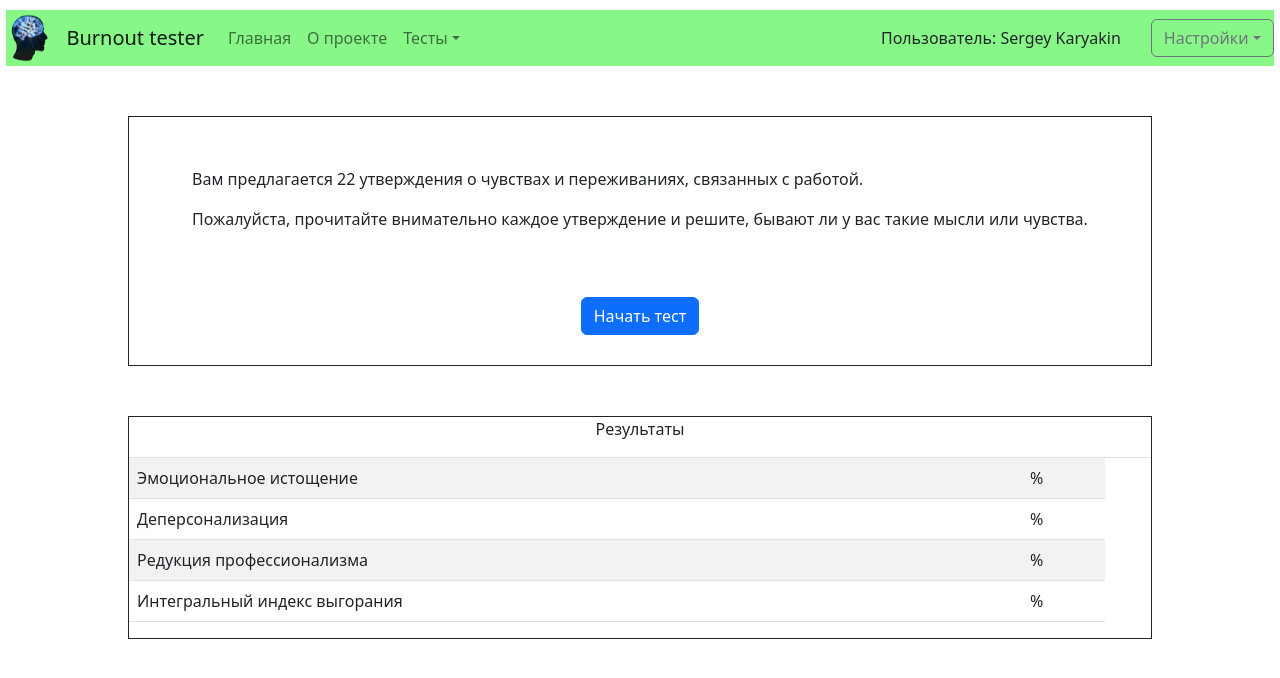
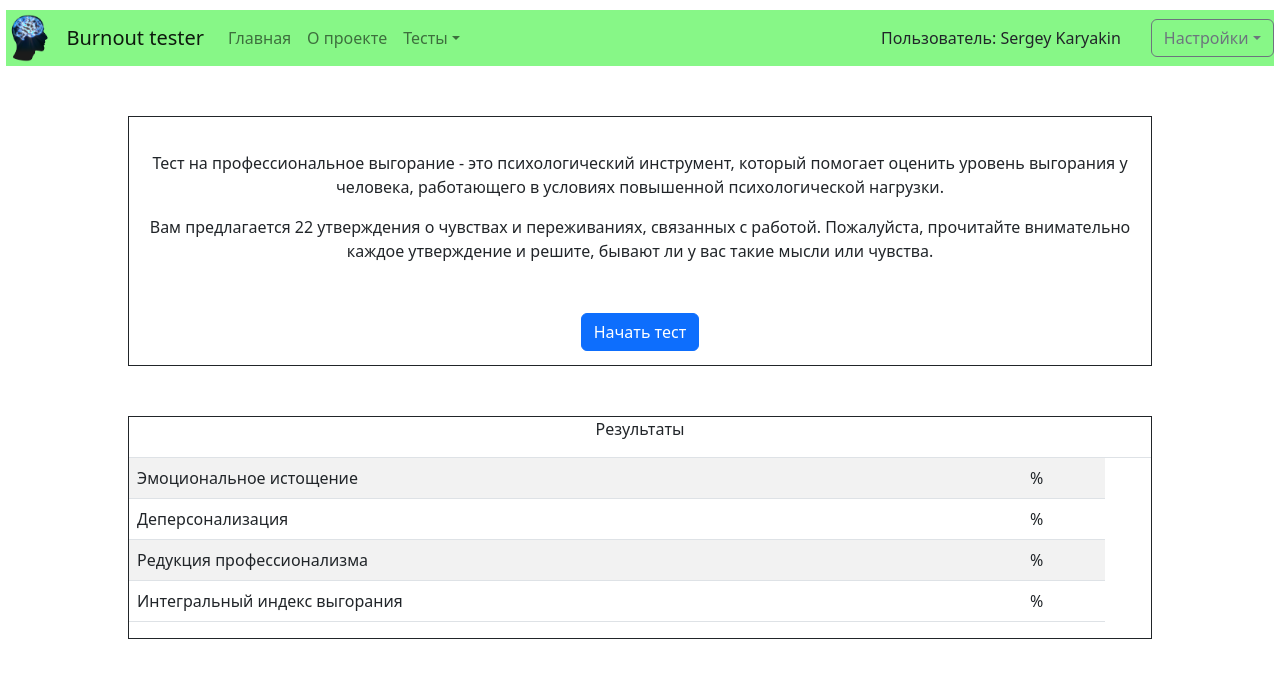
Before and after one commit to burnstopper/burnout-test, a React (Create React App) app in the folder frontend/: page / in a window 1280 px wide. Shown: the top 678 px of the page. Built offline with nearby package versions, Linux system fonts and the light colour scheme.

Commit message:
added states for Test; all working; restart button is added

```diff
--- a/frontend/src/components/Pretest/Pretest.css
+++ b/frontend/src/components/Pretest/Pretest.css
@@ -1,3 +1,4 @@
 .textquiz {
     padding: 20px;
+    text-align: center;
 }
--- a/frontend/src/components/Pretest/Pretest.js
+++ b/frontend/src/components/Pretest/Pretest.js
@@ -7,12 +7,16 @@ const Pretest = ({ handleClick }) => {
         <div className="quiz">
             <div className="textquiz">
                 <p>
-                    Вам предлагается 22 утверждения о чувствах и переживаниях,
-                    связанных с работой.
+                    Тест на профессиональное выгорание - это психологический
+                    инструмент, который помогает оценить уровень выгорания у
+                    человека, работающего в условиях повышенной психологической
+                    нагрузки.
                 </p>
                 <p>
-                    Пожалуйста, прочитайте внимательно каждое утверждение и
-                    решите, бывают ли у вас такие мысли или чувства.
+                    Вам предлагается 22 утверждения о чувствах и переживаниях,
+                    связанных с работой. Пожалуйста, прочитайте внимательно
+                    каждое утверждение и решите, бывают ли у вас такие мысли или
+                    чувства.
                 </p>
             </div>
             <Button onClick={handleClick}>Начать тест</Button>
--- a/frontend/src/components/Test/Test.css
+++ b/frontend/src/components/Test/Test.css
@@ -20,3 +20,11 @@
 .question {
     width: 90%;
 }
+
+.spinbutton {
+    display: flex;
+}
+
+.spinbutton > * {
+    margin-right: 10px;
+}
--- a/frontend/src/components/Test/Test.js
+++ b/frontend/src/components/Test/Test.js
@@ -1,6 +1,6 @@
 import React, { useState, useEffect, useRef } from "react"
 import axios from "axios"
-import { Button } from "react-bootstrap"
+import { Button, Spinner } from "react-bootstrap"
 import "./Test.css"
 
 import LikertScale from "../LikertScale/LikertScale"
@@ -16,6 +16,8 @@ const Test = ({ quizData, setResults }) => {
     const [chosen, setChosen] = useState(null)
 
     const [answers, setAnswers] = useState(Array(22).fill("NONE"))
+
+    const [state, setState] = useState("testing") // testing, waiting, finished
 
     const refLikert = useRef(null)
 
@@ -47,6 +49,7 @@ const Test = ({ quizData, setResults }) => {
     }
 
     const handleSubmit = async (event) => {
+        setState("waiting")
         console.log(answers)
         const data = {
             answer1: mappingAnswers[answers[0]],
@@ -85,6 +88,7 @@ const Test = ({ quizData, setResults }) => {
             )
             console.log(response.data)
             setResults(response.data)
+            setState("finished")
         } catch (error) {
             console.error(error)
         }
@@ -138,8 +142,14 @@ const Test = ({ quizData, setResults }) => {
         setForwardDisabled(true)
     }
 
-    return (
-        <div className="quiz">
+    const returnToStart = () => {
+        window.location.reload()
+    }
+
+    let componentToRender
+    if (state === "testing") {
+        componentToRender = (
+            <>
                 <div className="question">
                     <label>{item.id + 1}/22</label>
                     <LikertScale
@@ -153,15 +163,67 @@ const Test = ({ quizData, setResults }) => {
                 </div>
 
                 <div className="controls">
-                <Button disabled={backwardDisabled} onClick={onBackwardHandler}>
+                    <Button
+                        disabled={backwardDisabled}
+                        onClick={onBackwardHandler}
+                    >
                         Назад
                     </Button>
-                <Button disabled={forwardDisabled} onClick={onForwardHandler}>
+                    <Button
+                        disabled={forwardDisabled}
+                        onClick={onForwardHandler}
+                    >
                         {forwardText}
                     </Button>
                 </div>
+            </>
+        )
+    } else if (state === "waiting") {
+        componentToRender = (
+            <>
+                <div className="textquiz">
+                    <p>
+                        Важно отметить, что тест на профессиональное выгорание
+                        не является диагностическим инструментом и не может
+                        заменить консультацию специалиста в области психологии
+                        или медицины. Однако, он может помочь обратить внимание
+                        на проблему и стать отправной точкой для дальнейших мер
+                        по улучшению психологического состояния и качества
+                        жизни.
+                    </p>
                 </div>
+                <Button variant="primary" disabled className="spinbutton">
+                    <Spinner
+                        as="span"
+                        animation="border"
+                        size="sm"
+                        role="status"
+                        aria-hidden="true"
+                    />
+                    <>Подсчет результатов</>
+                </Button>
+            </>
+        )
+    } else if (state === "finished") {
+        componentToRender = (
+            <>
+                <div className="textquiz">
+                    <p>
+                        Важно отметить, что тест на профессиональное выгорание
+                        не является диагностическим инструментом и не может
+                        заменить консультацию специалиста в области психологии
+                        или медицины. Однако, он может помочь обратить внимание
+                        на проблему и стать отправной точкой для дальнейших мер
+                        по улучшению психологического состояния и качества
+                        жизни.
+                    </p>
+                </div>
+                <Button onClick={returnToStart}>Вернуться к началу</Button>
+            </>
         )
     }
 
+    return <div className="quiz">{componentToRender}</div>
+}
+
 export default Test
```
Lines whose indentation alone changed are shown as unchanged.
